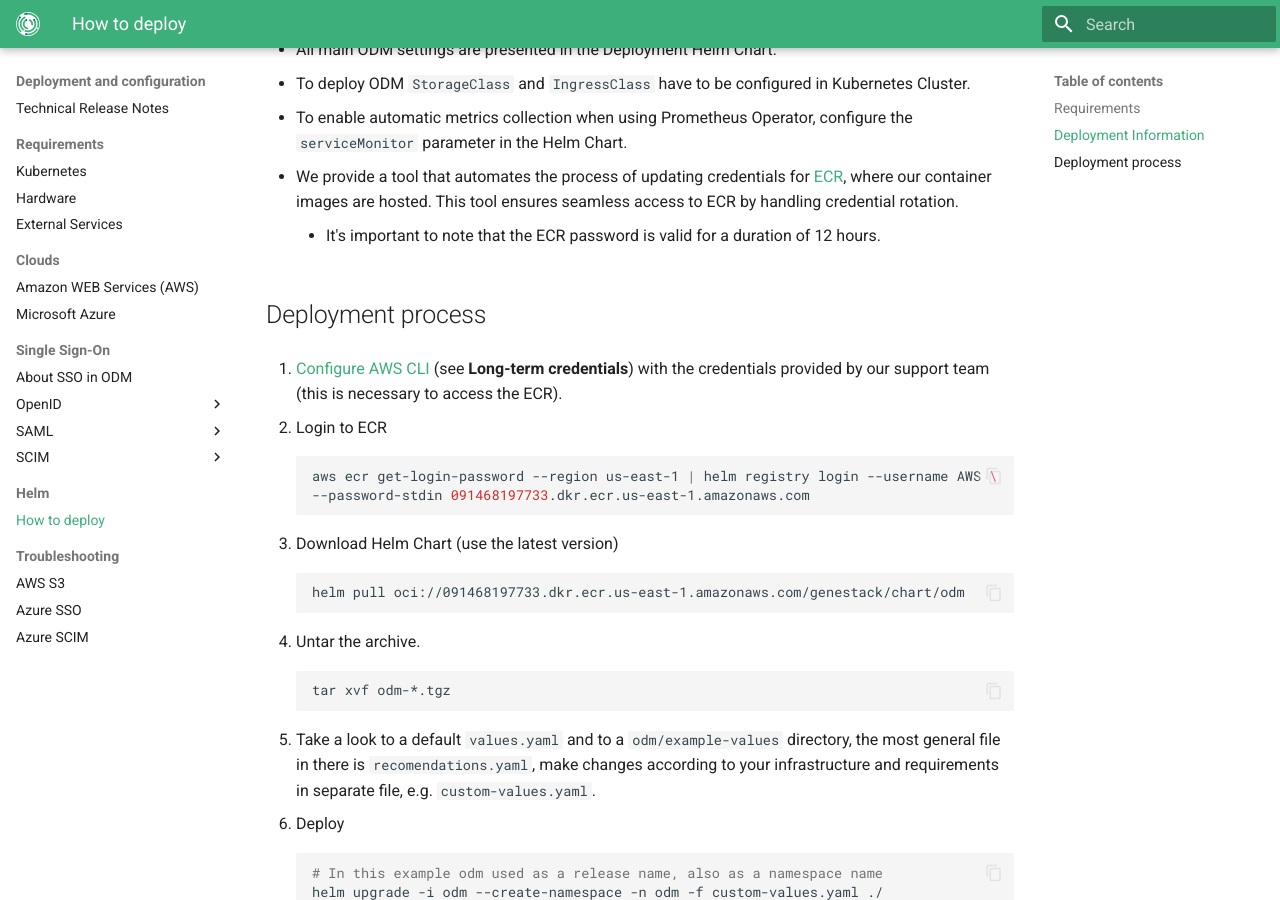
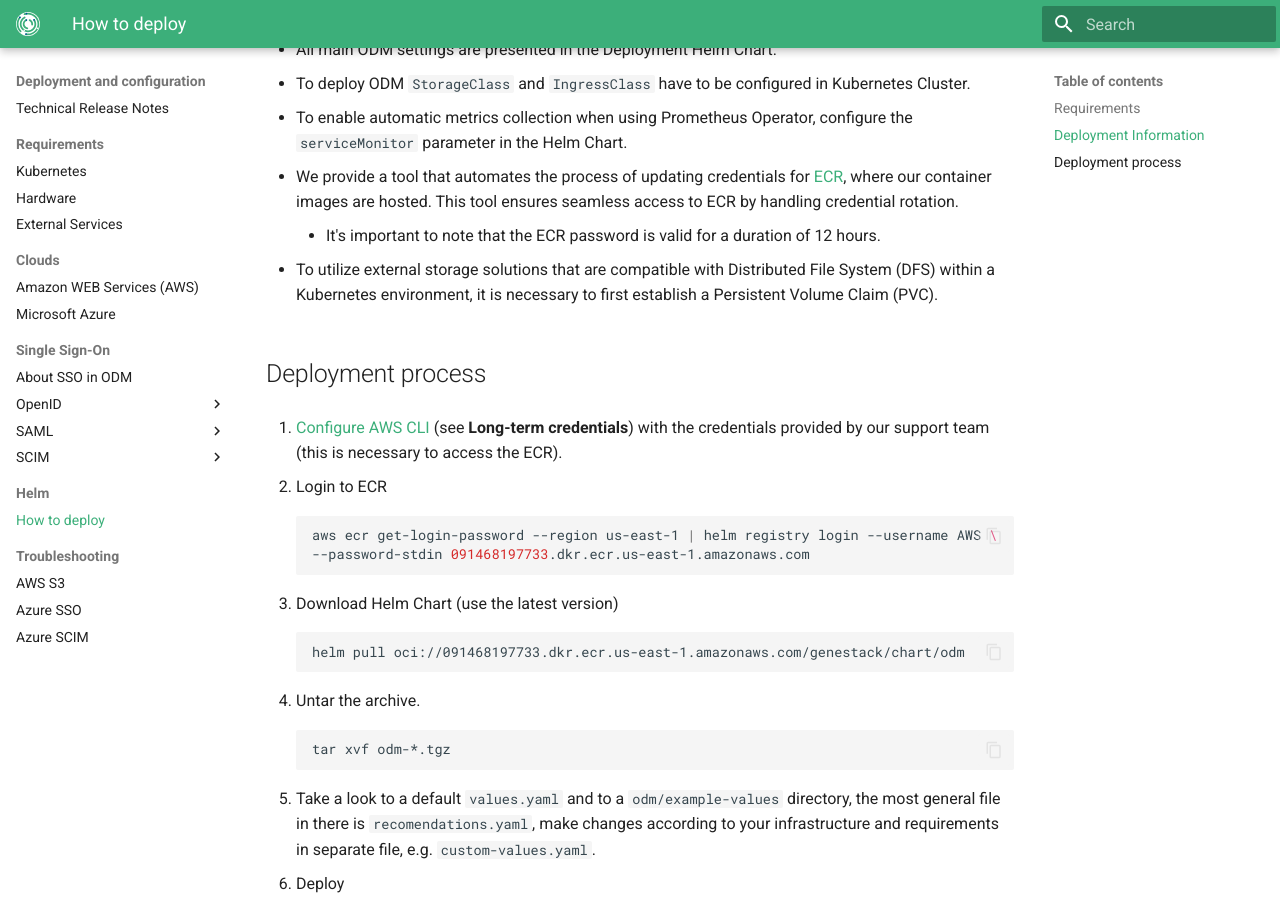
Before and after one commit to genestack/admin-docs, an MkDocs documentation site: the page built from docs/deployment/helm/how-to-deploy.md, in a window 1280 px wide and 900 px high, scrolled down 449 px. Built offline with MkDocs 1.6.1 and Material for MkDocs 9.7.7, drawn with Linux system fonts in a browser that asks for light colours; the version menu is left out.

Commit message:
[ODM-11081] SSL and external storage

```diff
--- a/docs/deployment/helm/how-to-deploy.md
+++ b/docs/deployment/helm/how-to-deploy.md
@@ -20,6 +20,8 @@
 This tool ensures seamless access to ECR by handling credential rotation.
 
     - It's important to note that the ECR password is valid for a duration of 12 hours.
+
+- To utilize external storage solutions that are compatible with Distributed File System (DFS) within a Kubernetes environment, it is necessary to first establish a Persistent Volume Claim (PVC).
 
 ## Deployment process
 
```
Also changed, not shown: docs/deployment/requirements/kubernetes.md (+1 -0 lines).
